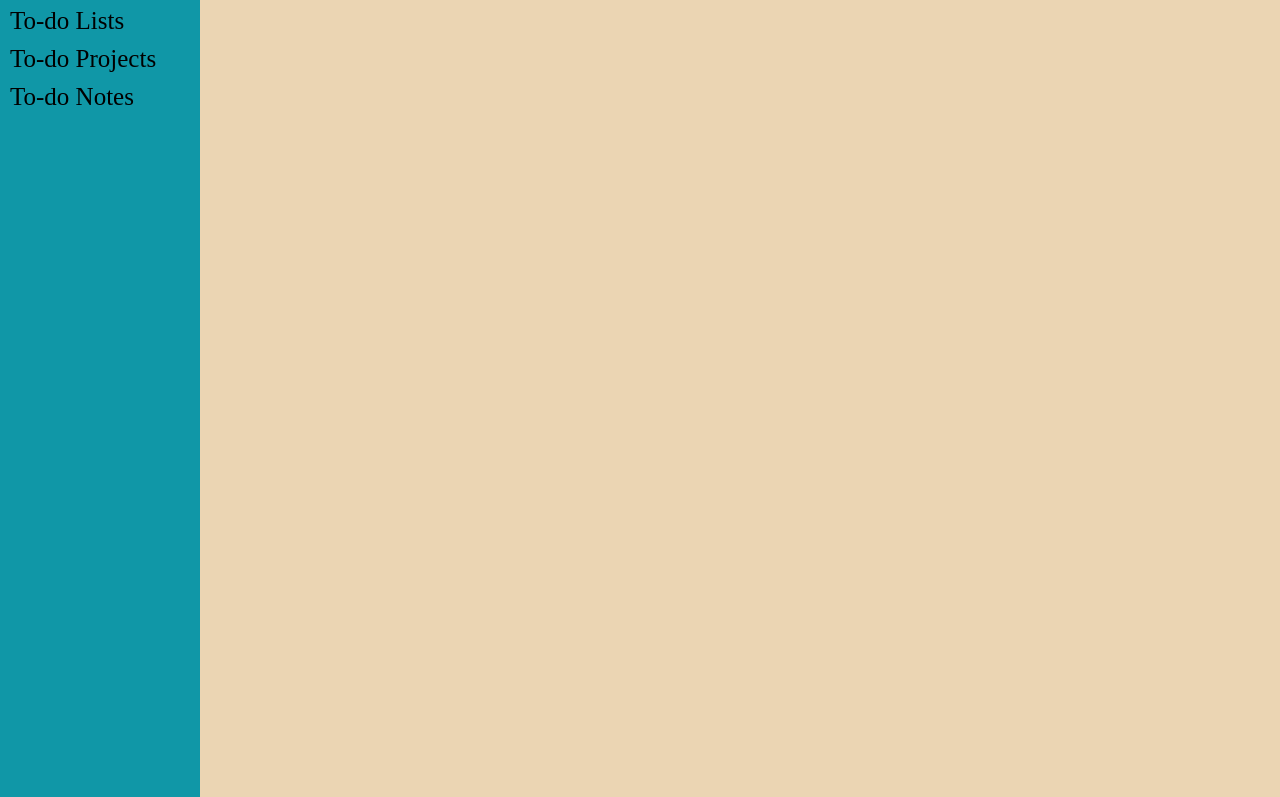
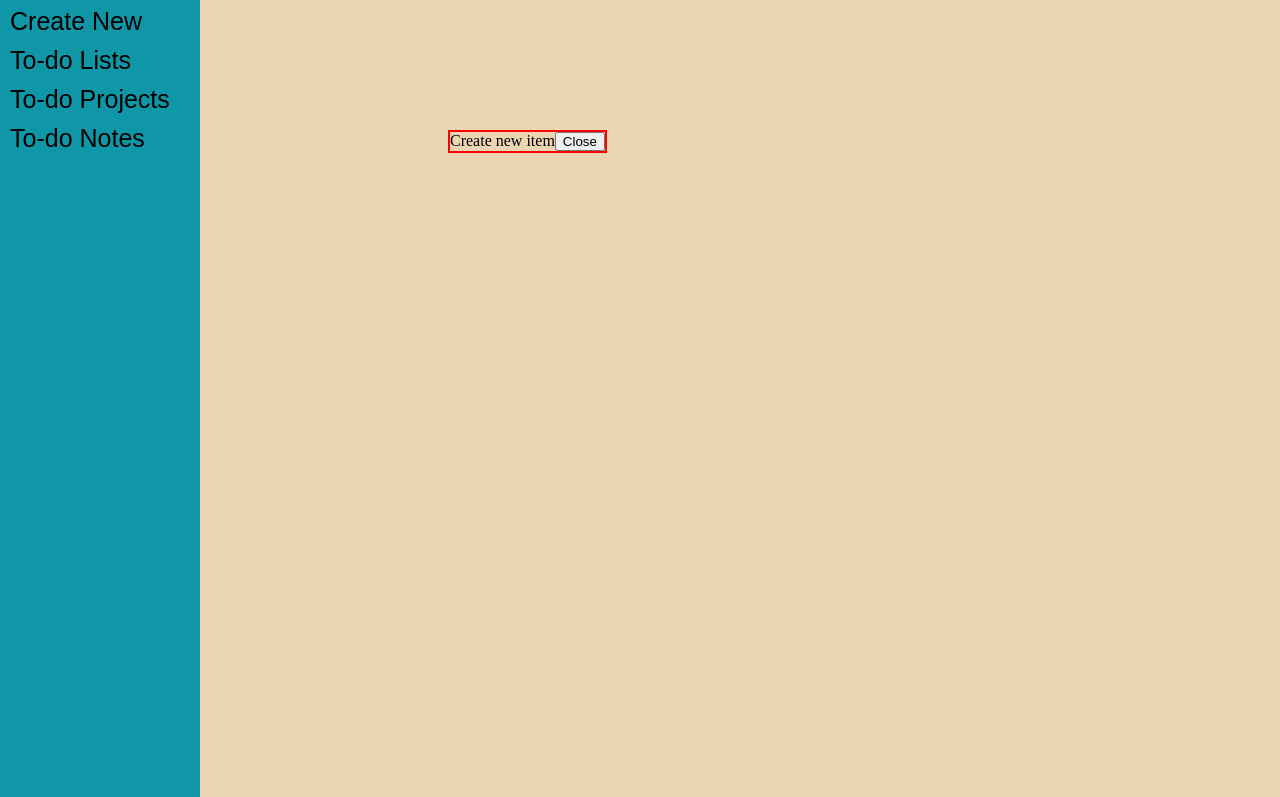
Before and after one commit to seanpoul/project-todo-list, a website built with webpack: page dist/index.html in a window 1280 px wide. Shown: the part 70-867 px from the top of the page. Built offline with nearby package versions, Linux system fonts and the light colour scheme.

Commit message:
Add new files. Add beginning of popup template

```diff
--- /dev/null
+++ b/src/createPopup.js
@@ -0,0 +1,21 @@
+export function createPopup(info) {
+    const popupContainer = document.createElement('div');
+    const headerPopup = document.createElement('div');
+    const titlePopup = document.createElement('div');
+    const closeButtonPopup = document.createElement('button');
+
+    popupContainer.id = "popupContainer";
+    headerPopup.id = "headerPopup";
+    titlePopup.id = "titlePopup";
+    closeButtonPopup.id = "closeButtonPopup";
+
+    info.appendChild(popupContainer);
+    popupContainer.appendChild(headerPopup);
+    headerPopup.appendChild(titlePopup);
+    headerPopup.appendChild(closeButtonPopup);
+
+    titlePopup.textContent = "Create new item";
+    closeButtonPopup.textContent = "Close";
+
+
+}
--- a/src/createTodo.js
+++ b/src/createTodo.js
@@ -0,0 +1,17 @@
+export let createTodoList = function () {
+
+
+
+
+
+    // console.log("create works")
+    // for (let i = 0; i < placeholderArrayInfo.length; i++) {
+
+    // }
+
+
+
+
+
+
+};
--- a/src/index.js
+++ b/src/index.js
@@ -1,32 +1,50 @@
 import './style.css';
+import { createTodoList } from './createTodo.js';
+import { createPopup } from './createPopup.js';
 
 let pageLoad = function () {
     const body = document.querySelector('body');
     const title = document.createElement('div');
     const mainContent = document.createElement('div');
     const sidebar = document.createElement('div');
-    const listMenu = document.createElement('div');
-    const projectMenu = document.createElement('div');
-    const noteMenu = document.createElement('div');
+    const createNew = document.createElement('button');
+    const listMenu = document.createElement('button');
+    const projectMenu = document.createElement('button');
+    const noteMenu = document.createElement('button');
     const info = document.createElement('div');
 
     title.id = "title";
-    title.textContent = "To-do List";
     mainContent.id = "content";
     sidebar.id = "sidebar";
+    createNew.id = "createNew";
     listMenu.id = "listTodo";
+    projectMenu.id = "projectTodo";
+    noteMenu.id = "noteTodo";
+    info.id = "info";
+
+    title.textContent = "To-do List";
+    createNew.textContent = "Create New";
     listMenu.textContent = "To-do Lists";
-    projectMenu.id = "projectTodo";
     projectMenu.textContent = "To-do Projects";
-    noteMenu.id = "noteTodo";
     noteMenu.textContent = "To-do Notes";
-    info.id = "info";
 
     body.appendChild(title);
     body.appendChild(mainContent);
     mainContent.appendChild(sidebar);
-    sidebar.append(listMenu, projectMenu, noteMenu);
+    sidebar.append(createNew, listMenu, projectMenu, noteMenu);
     mainContent.appendChild(info);
+
+    // template list item
+    const randomList = document.createElement('ul');
+
+    info.appendChild(randomList);
+
 }
 
 pageLoad()
+
+// add event listener to know which function to run
+// sidebar.addEventListener('click', (event) => {
+createPopup(info)
+createTodoList()
+// })
--- a/src/style.css
+++ b/src/style.css
@@ -2,6 +2,14 @@
     box-sizing: border-box;
     margin: 0;
     padding: 0;
+}
+
+#sidebar>button {
+    display: grid;
+    justify-content: left;
+    border: none;
+    background: none;
+    font-size: 25px;
 }
 
 #title {
@@ -23,11 +31,32 @@
     grid-auto-rows: max-content;
     padding: 10px;
     gap: 10px;
-    font-size: 25px;
+}
+
+#createNew:hover,
+#listTodo:hover,
+#projectTodo:hover,
+#noteTodo:hover {
+    background-color: red;
 }
 
 #info {
     background-color: rgb(235, 213, 179);
     /* background-color: rgb(247, 186, 8); */
+}
+
+li {
+    list-style: none;
+}
+
+#popupContainer {
+    position: absolute;
+    top: 25%;
+    left: 35%;
+    border: red solid 2px;
+}
+
+#headerPopup {
     display: grid;
+    grid-template-columns: 1fr 50px;
 }
```
Also changed, not shown: dist/main.js, src/completeTodo.js (added), src/setTodo.js (deleted).
